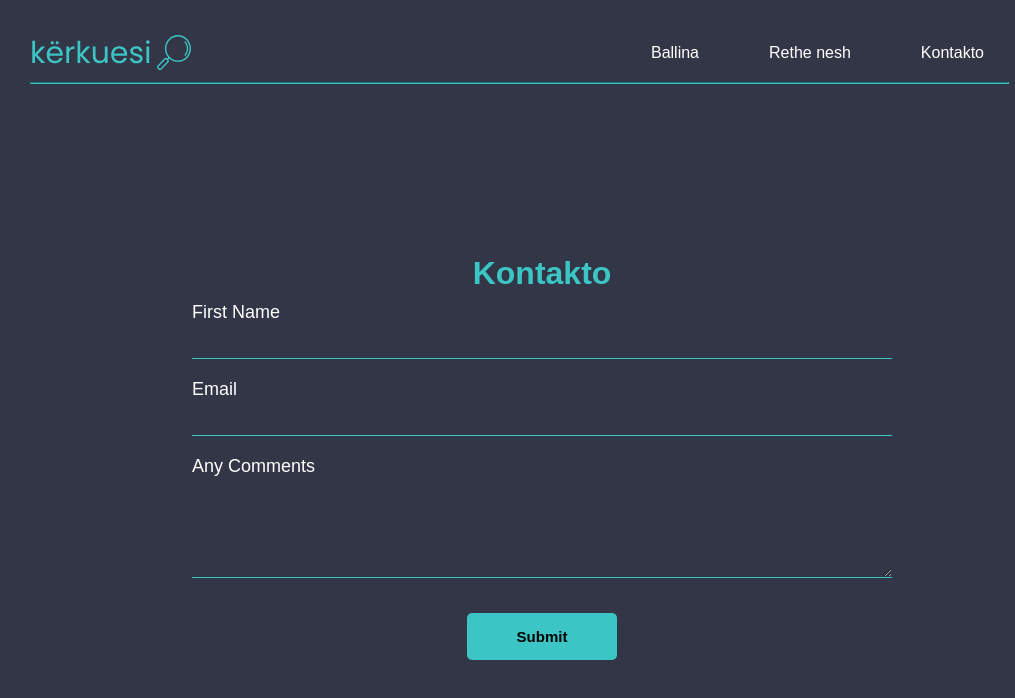
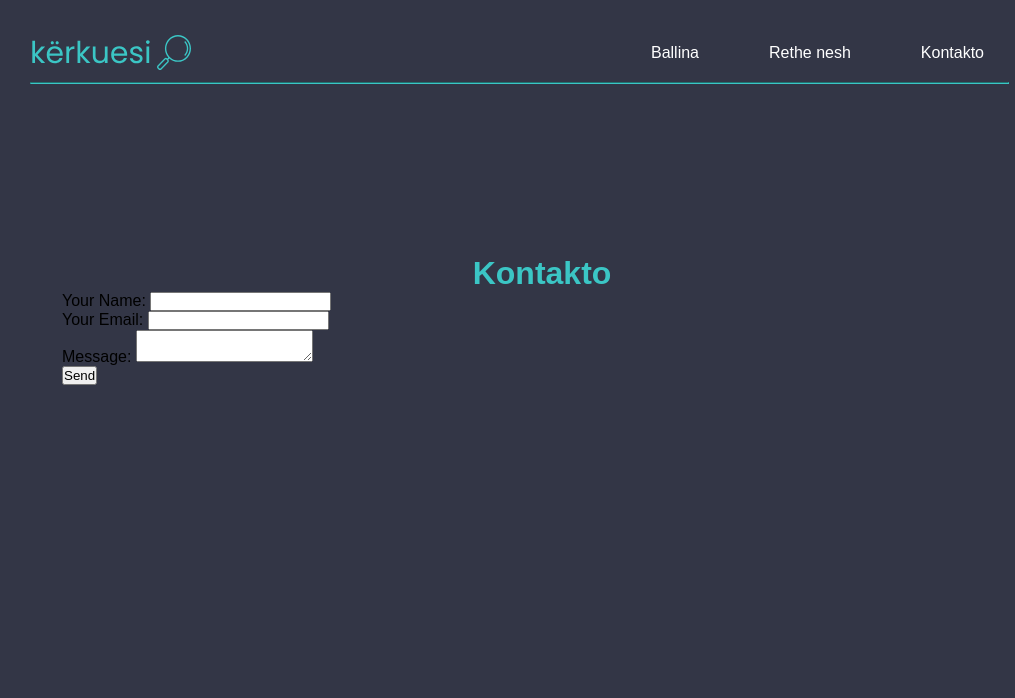
Before and after one commit to lirimh/react-kerkuesi, a React (Create React App) app: page /contact in a window 1280 px wide. Shown: the top 698 px of the page, without its empty margins (98-1113 px from the left). Built offline with nearby package versions, Linux system fonts and the light colour scheme.

Commit message:
contact form

```diff
--- a/src/components/Contact.js
+++ b/src/components/Contact.js
@@ -5,26 +5,19 @@
         <div className="contact-us">
             <main>
                 <h1>Kontakto</h1>
-                <form
-                name="contact v1" method="post" data-netlify="true" onSubmit="submit"
-                >
-                    <input type="hidden" name="form-name" value="contact v1"></input>
-                    <div className="form">
-                        <label>First Name <br/>
-                            <input type="text" name="first-name"></input>
-                        </label>
-                    </div>
-                    <div className="form">
-                        <label htmlFor="email">Email <br/>
-                            <input id="email" type="email" name="email"></input>
-                        </label>
-                    </div>
-                    <div className="form">
-                        <label>Any Comments <br/>
-                            <textarea name="comments"></textarea>
-                        </label>
-                    </div>
-                    <button className="form-button" type="submit">Submit</button>
+                <form name="contact" method="POST" data-netlify="true">
+                <p>
+                    <label>Your Name: <input type="text" name="name" /></label>
+                </p>
+                <p>
+                    <label>Your Email: <input type="email" name="email" /></label>
+                </p>
+                <p>
+                    <label>Message: <textarea name="message"></textarea></label>
+                </p>
+                <p>
+                    <button type="submit">Send</button>
+                </p>
                 </form>
             </main>
         </div>
```
